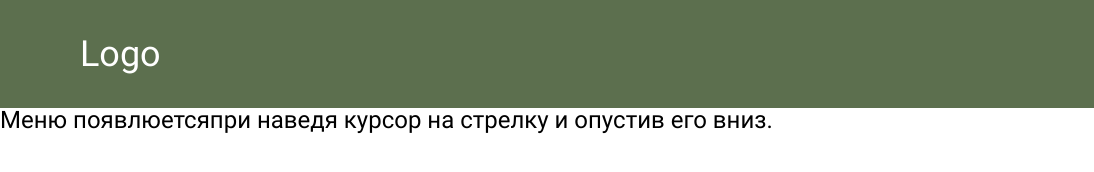
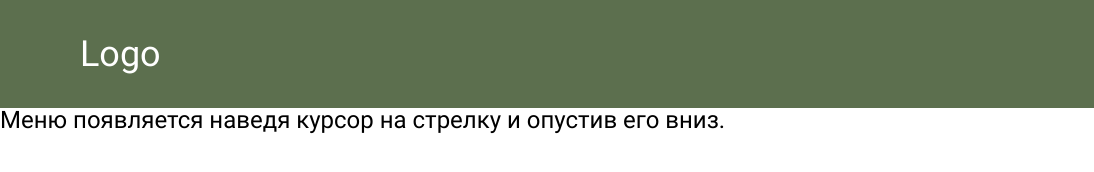
Before and after one commit to artem-halishchuk/lesson-10, a plain HTML site: page index.html in a window 1280 px wide. Shown: the full height of the page, 0-1094 px from the left. Drawn offline with Linux system fonts and the light colour scheme.

Commit message:
commit 1-1

```diff
--- a/index.html
+++ b/index.html
@@ -43,7 +43,7 @@
         <!-- Header end -->
     </div>
     <div class="comment">
-        <h1>Меню появлюетсяпри наведя курсор на стрелку и опустив его вниз.</h1>
+        <h1>Меню появляется наведя курсор на стрелку и опустив его вниз.</h1>
     </div>
 
 
```
